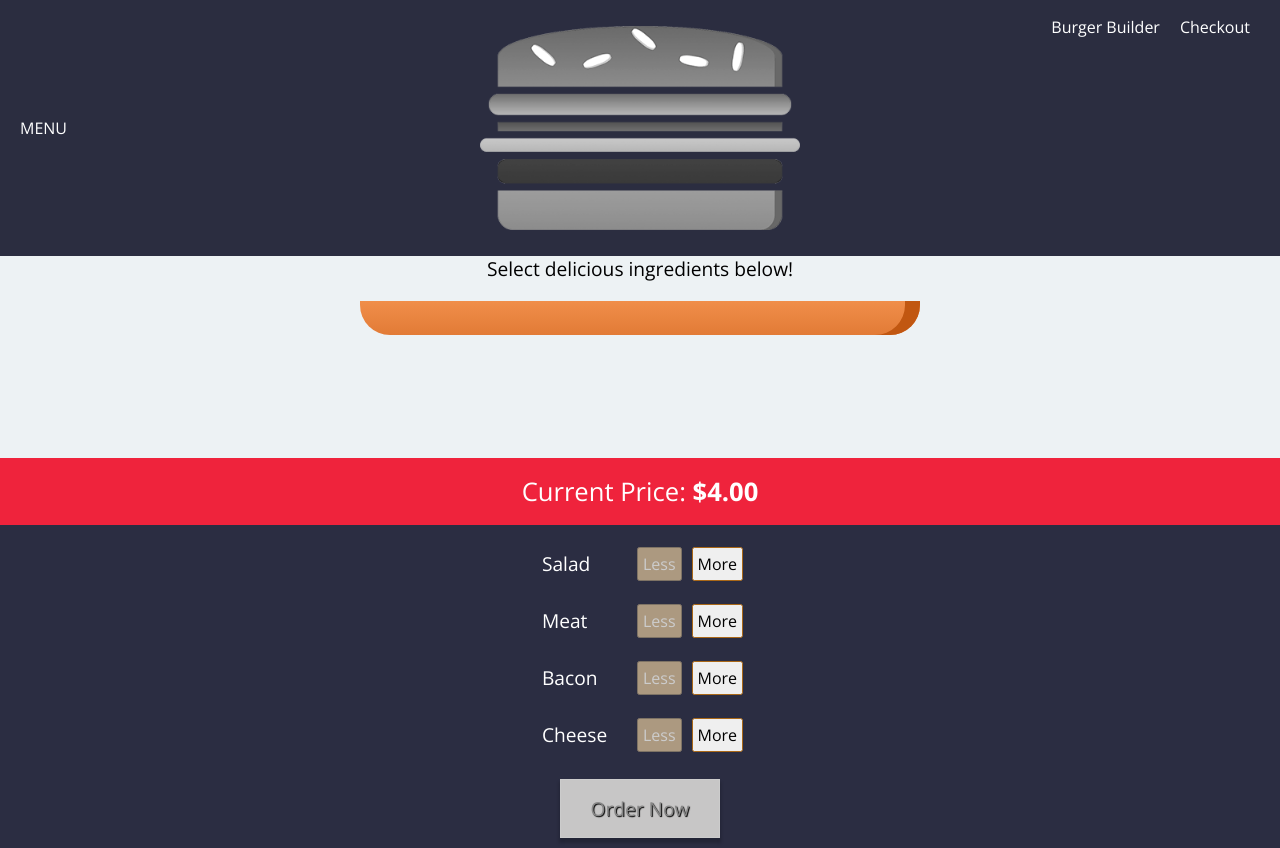
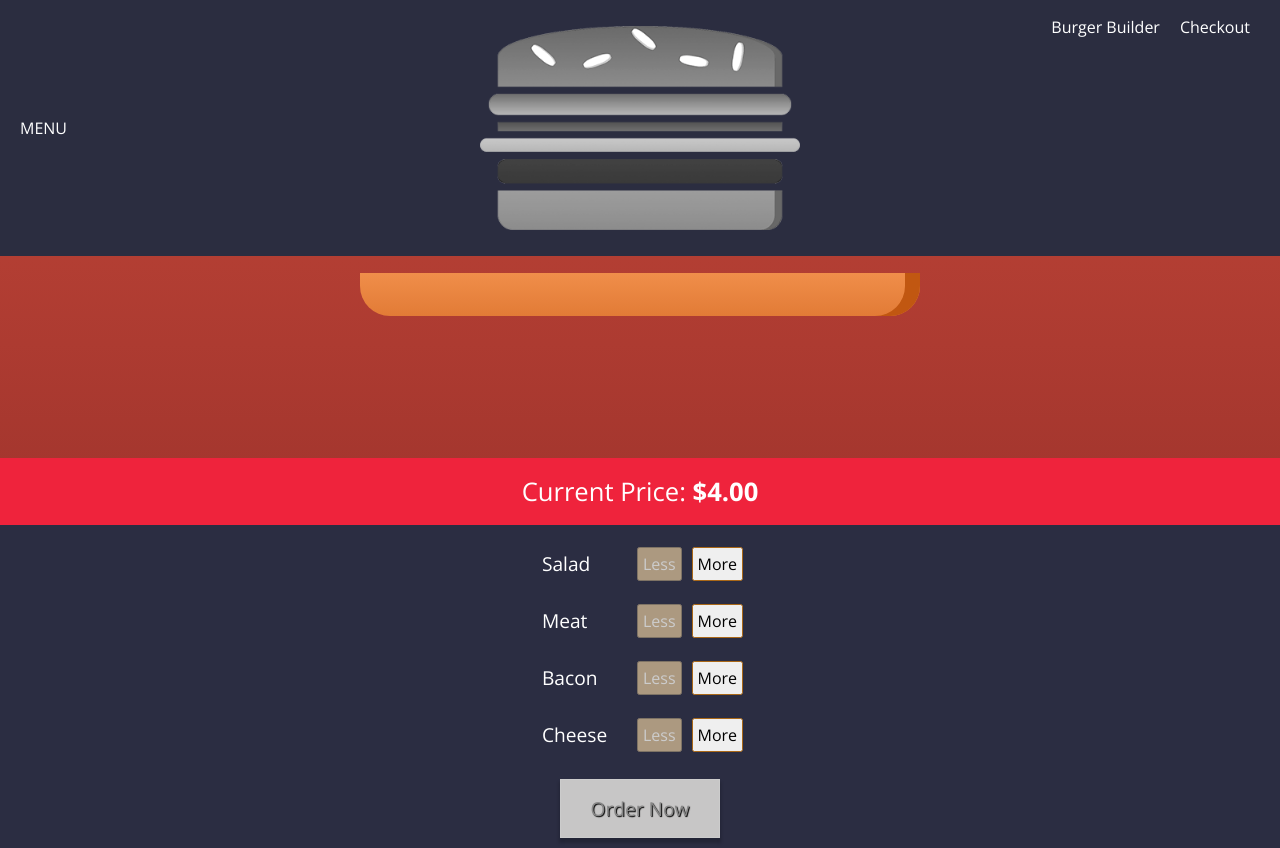
Before and after one commit to MatheoDodi/burgatory-burger-app, a React (Create React App) app: page / in a window 1280 px wide. Built offline with nearby package versions, Linux system fonts and the light colour scheme.

Commit message:
changed main background color

```diff
--- a/src/components/Burger/BuildControls/BuildControls.js
+++ b/src/components/Burger/BuildControls/BuildControls.js
@@ -10,7 +10,6 @@ const BuildControlsStyle = styled.div`
     align-items: center;
     box-shadow: 0 2px 1px #CCC;
     padding: 10px 0;
-    align-self: flex-end;
 `
 
 const PriceParagraph = styled.p`
--- a/src/components/Burger/Burger.js
+++ b/src/components/Burger/Burger.js
@@ -4,7 +4,8 @@ import styled from 'styled-components';
 
 const BurgerShape = styled.div`
     width: 100%;
-    margin: 90px auto 30px auto;
+    margin: auto;
+    padding-top: 3rem;
     height: 250px;
     overflow: scroll;
     text-align: center;
--- a/src/components/Layout/Layout.js
+++ b/src/components/Layout/Layout.js
@@ -9,7 +9,7 @@ const Content = styled.main`
     margin-bottom: 0;
     padding-top: 2rem;
     height: 100vh;
-    background-color: #EDF2F4;
+    background: linear-gradient(to bottom, #c14638 0%,#8b2825 100%);
     display: flex;
     flex-direction: column;
 `
@@ -17,6 +17,7 @@ const Content = styled.main`
 const layout = (props) => (
     <Fragment>
         <Toolbar />
+        <SideDrawer />
         <Content>
             {props.children}
         </Content>
--- a/src/components/Logo/Logo.js
+++ b/src/components/Logo/Logo.js
@@ -1,9 +1,16 @@
 import React from 'react';
 import burgerLogo from '../../assets/images/burger-logo.png';
+import styled from 'styled-components';
 
+const LogoImage = styled.img`
+    height: ${props => props.height };
+    filter: grayscale(100%);
+    margin: 0 auto;
+    display: block;
+`
 
 const logo = (props) => (
-    <img style={{height: props.height, filter: 'grayscale(100%)', margin: 'auto'}} src={burgerLogo} alt="Burgatory Logo"/>
+    <LogoImage height={props.height} src={burgerLogo} alt="Burgatory Logo"/>
 );
 
 export default logo;
--- a/src/components/Navigation/NavigationItems/NavigationItems.js
+++ b/src/components/Navigation/NavigationItems/NavigationItems.js
@@ -8,6 +8,10 @@ const NavigationList = styled.ul`
     display: flex;
     justify-content: flex-end;
     height: 100%;
+    @media (max-width: 500px) {
+        display: flex;
+        flex-direction: column;
+    }
 `
 
 const ListItem = styled.li`
--- a/src/components/Navigation/SideDrawer/SideDrawer.js
+++ b/src/components/Navigation/SideDrawer/SideDrawer.js
@@ -1,8 +1,9 @@
-import React from 'react';
+import React, { Fragment } from 'react';
 import Backdrop from '../../UI/Backdrop/Backdrop';
 import Logo from '../../Logo/Logo';
 import NavigationItems from '../NavigationItems/NavigationItems';
 import styled from 'styled-components';
+import '../../UI/Backdrop/Backdrop';
 
 const SideDrawerDiv = styled.div`
     position: fixed;
@@ -25,12 +26,15 @@ const sideDrawer = (props) => {
 
 
     return (
-        <SideDrawerDiv>
-            <Logo height={'5%'}/>
-            <nav>
-                <NavigationItems textColor={'black'}/>
-            </nav>
-        </SideDrawerDiv>
+        <Fragment>
+            <SideDrawerDiv>
+                <Logo height={'5%'}/>
+                <nav style={{marginTop: '2rem'}}>
+                    <NavigationItems textColor={'black'}/>
+                </nav>
+            </SideDrawerDiv>
+            {/* <Backdrop show={true}/> */}
+        </Fragment>
     );
 }
 
```
